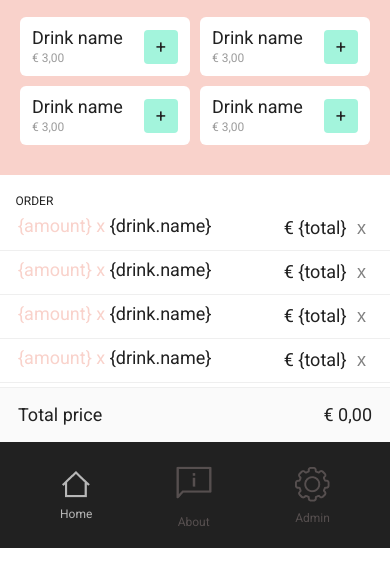
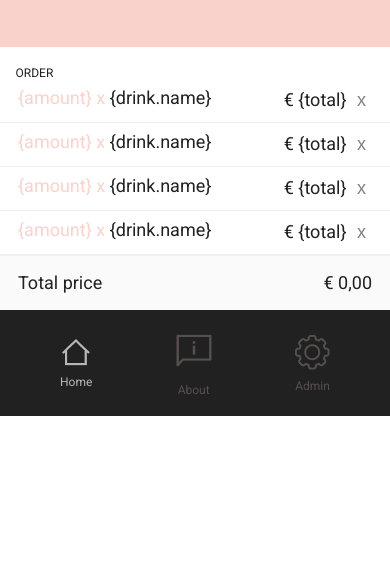
Before and after one commit to conor-v/Barista_app, a website built with webpack: page src/index.html in a window 390 px wide. Shown: the part 120-706 px from the top of the page. Built offline with nearby package versions, Linux system fonts and the light colour scheme; some packages are replaced by stand-ins of ours.

Commit message:
responsive met flex

```diff
--- a/src/css/content.css
+++ b/src/css/content.css
@@ -20,8 +20,10 @@
 /*PRICE CONTENT*/
 
 .orders__wrapper {
-  display: grid;
-  grid-template-rows: minmax(18rem, 2fr);
+  display: flex;
+  justify-content: space-between;
+  flex-flow: column;
+  height: 94.5%;
 }
 
 /*item css*/
--- a/src/index.html
+++ b/src/index.html
@@ -21,46 +21,6 @@
     <section class="prices highlight spaced">
       <h2 class="visually-hidden">Price list</h2>
       <ul class="prices__list">
-
-        <li class="price">
-          <a class="price__button">
-            <span class="price__button__wrapper">
-              <span class="price__button__name">Drink name</span>
-              <span class="price__button__amount">&euro; 3,00</span>
-            </span>
-            <span class="price__button__plus">+</span>
-          </a>
-        </li>
-
-        <li class="price">
-            <a class="price__button">
-              <span class="price__button__wrapper">
-                <span class="price__button__name">Drink name</span>
-                <span class="price__button__amount">&euro; 3,00</span>
-              </span>
-              <span class="price__button__plus">+</span>
-            </a>
-          </li>
-
-          <li class="price">
-              <a class="price__button">
-                <span class="price__button__wrapper">
-                  <span class="price__button__name">Drink name</span>
-                  <span class="price__button__amount">&euro; 3,00</span>
-                </span>
-                <span class="price__button__plus">+</span>
-              </a>
-            </li>
-
-            <li class="price">
-                <a class="price__button">
-                  <span class="price__button__wrapper">
-                    <span class="price__button__name">Drink name</span>
-                    <span class="price__button__amount">&euro; 3,00</span>
-                  </span>
-                  <span class="price__button__plus">+</span>
-                </a>
-              </li>
 
       </ul>
     </section>
```
